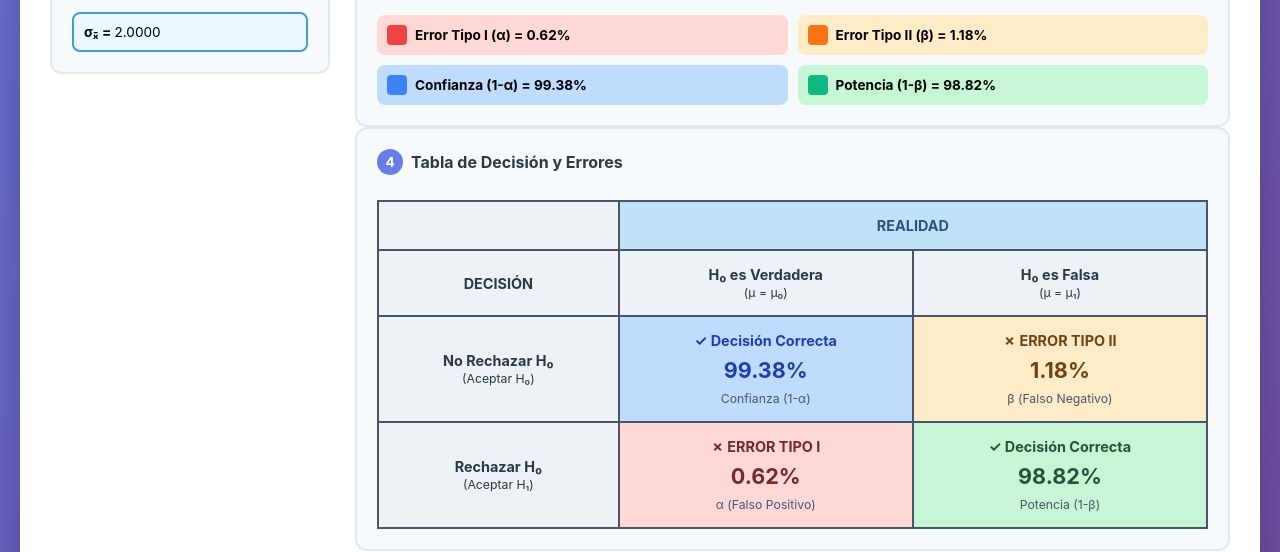
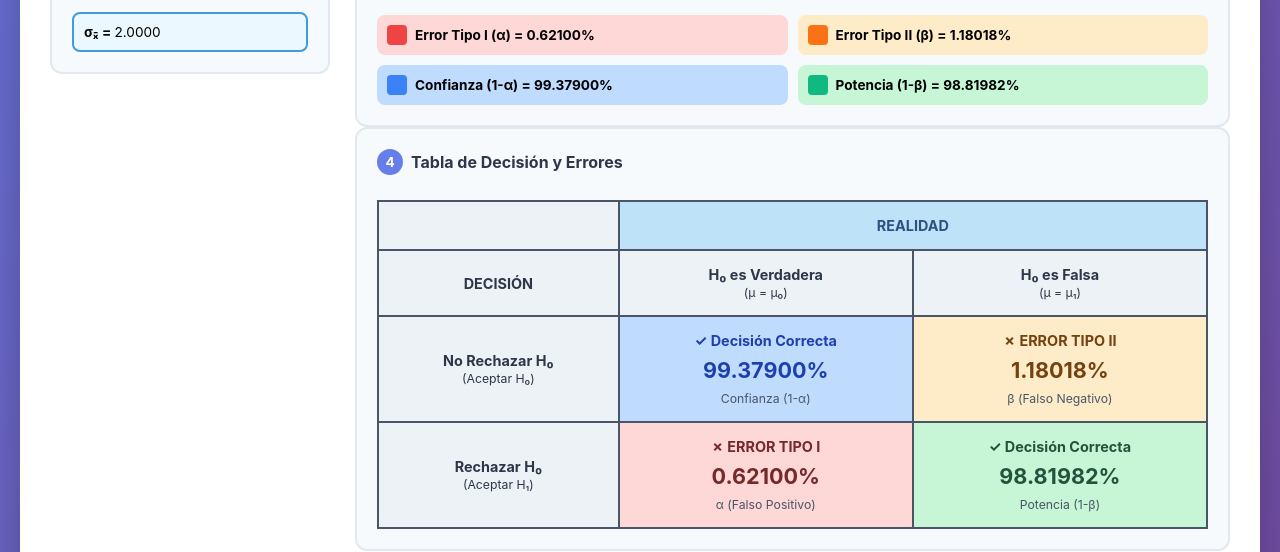
Before and after one commit to upocuantitativo/hipotesis, a plain HTML site: page index.html in a window 1280 px wide. Shown: the part 717-1269 px from the top of the page. Drawn offline with Linux system fonts and the light colour scheme.

Commit message:
Cambiar formato a 5 decimales para alpha, beta, potencia y confianza

```diff
--- a/index.html
+++ b/index.html
@@ -375,19 +375,19 @@
                     <div class="legend-container" style="grid-template-columns: repeat(2, 1fr); gap: 10px;">
                         <div class="legend-item" style="background: #fed7d7;">
                             <div class="legend-color" style="background: #ef4444;"></div>
-                            <span><strong>Error Tipo I (α) = <span id="alphaPercent">5.00</span>%</strong></span>
+                            <span><strong>Error Tipo I (α) = <span id="alphaPercent">0.62100</span>%</strong></span>
                         </div>
                         <div class="legend-item" style="background: #feebc8;">
                             <div class="legend-color" style="background: #f97316;"></div>
-                            <span><strong>Error Tipo II (β) = <span id="betaPercent">0.00</span>%</strong></span>
+                            <span><strong>Error Tipo II (β) = <span id="betaPercent">0.62100</span>%</strong></span>
                         </div>
                         <div class="legend-item" style="background: #bfdbfe;">
                             <div class="legend-color" style="background: #3b82f6;"></div>
-                            <span><strong>Confianza (1-α) = <span id="confidencePercent">95.00</span>%</strong></span>
+                            <span><strong>Confianza (1-α) = <span id="confidencePercent">99.37900</span>%</strong></span>
                         </div>
                         <div class="legend-item" style="background: #c6f6d5;">
                             <div class="legend-color" style="background: #10b981;"></div>
-                            <span><strong>Potencia (1-β) = <span id="powerPercent">100.00</span>%</strong></span>
+                            <span><strong>Potencia (1-β) = <span id="powerPercent">99.37900</span>%</strong></span>
                         </div>
                     </div>
                 </div>
@@ -413,12 +413,12 @@
                                     <th>No Rechazar H₀<br><span style="font-weight: normal; font-size: 0.85em;">(Aceptar H₀)</span></th>
                                     <td class="cell-correct-confidence">
                                         <div style="font-weight: bold; color: #1e40af;">✓ Decisión Correcta</div>
-                                        <div class="cell-value" style="color: #1e40af;"><span id="confidenceTable">95.00</span>%</div>
+                                        <div class="cell-value" style="color: #1e40af;"><span id="confidenceTable">99.37900</span>%</div>
                                         <div class="cell-label">Confianza (1-α)</div>
                                     </td>
                                     <td class="cell-error-tipo2">
                                         <div style="font-weight: bold; color: #744210;">✗ ERROR TIPO II</div>
-                                        <div class="cell-value" style="color: #744210;"><span id="betaTable">0.00</span>%</div>
+                                        <div class="cell-value" style="color: #744210;"><span id="betaTable">0.62100</span>%</div>
                                         <div class="cell-label">β (Falso Negativo)</div>
                                     </td>
                                 </tr>
@@ -426,12 +426,12 @@
                                     <th>Rechazar H₀<br><span style="font-weight: normal; font-size: 0.85em;">(Aceptar H₁)</span></th>
                                     <td class="cell-error-tipo1">
                                         <div style="font-weight: bold; color: #742a2a;">✗ ERROR TIPO I</div>
-                                        <div class="cell-value" style="color: #742a2a;"><span id="alphaTable">5.00</span>%</div>
+                                        <div class="cell-value" style="color: #742a2a;"><span id="alphaTable">0.62100</span>%</div>
                                         <div class="cell-label">α (Falso Positivo)</div>
                                     </td>
                                     <td class="cell-correct-power">
                                         <div style="font-weight: bold; color: #22543d;">✓ Decisión Correcta</div>
-                                        <div class="cell-value" style="color: #22543d;"><span id="powerTable">100.00</span>%</div>
+                                        <div class="cell-value" style="color: #22543d;"><span id="powerTable">99.37900</span>%</div>
                                         <div class="cell-label">Potencia (1-β)</div>
                                     </td>
                                 </tr>
@@ -533,17 +533,17 @@
 
             currentStats = { alpha, beta, power, confidence, criticalValue, mu0, mu1, seM };
 
-            // Actualizar resultados en leyenda
-            document.getElementById('alphaPercent').textContent = (alpha * 100).toFixed(2);
-            document.getElementById('betaPercent').textContent = (beta * 100).toFixed(2);
-            document.getElementById('confidencePercent').textContent = (confidence * 100).toFixed(2);
-            document.getElementById('powerPercent').textContent = (power * 100).toFixed(2);
+            // Actualizar resultados en leyenda (5 decimales)
+            document.getElementById('alphaPercent').textContent = (alpha * 100).toFixed(5);
+            document.getElementById('betaPercent').textContent = (beta * 100).toFixed(5);
+            document.getElementById('confidencePercent').textContent = (confidence * 100).toFixed(5);
+            document.getElementById('powerPercent').textContent = (power * 100).toFixed(5);
 
-            // Actualizar tabla
-            document.getElementById('confidenceTable').textContent = (confidence * 100).toFixed(2);
-            document.getElementById('betaTable').textContent = (beta * 100).toFixed(2);
-            document.getElementById('alphaTable').textContent = (alpha * 100).toFixed(2);
-            document.getElementById('powerTable').textContent = (power * 100).toFixed(2);
+            // Actualizar tabla (5 decimales)
+            document.getElementById('confidenceTable').textContent = (confidence * 100).toFixed(5);
+            document.getElementById('betaTable').textContent = (beta * 100).toFixed(5);
+            document.getElementById('alphaTable').textContent = (alpha * 100).toFixed(5);
+            document.getElementById('powerTable').textContent = (power * 100).toFixed(5);
 
             // Actualizar gráfico
             drawChart();
```
